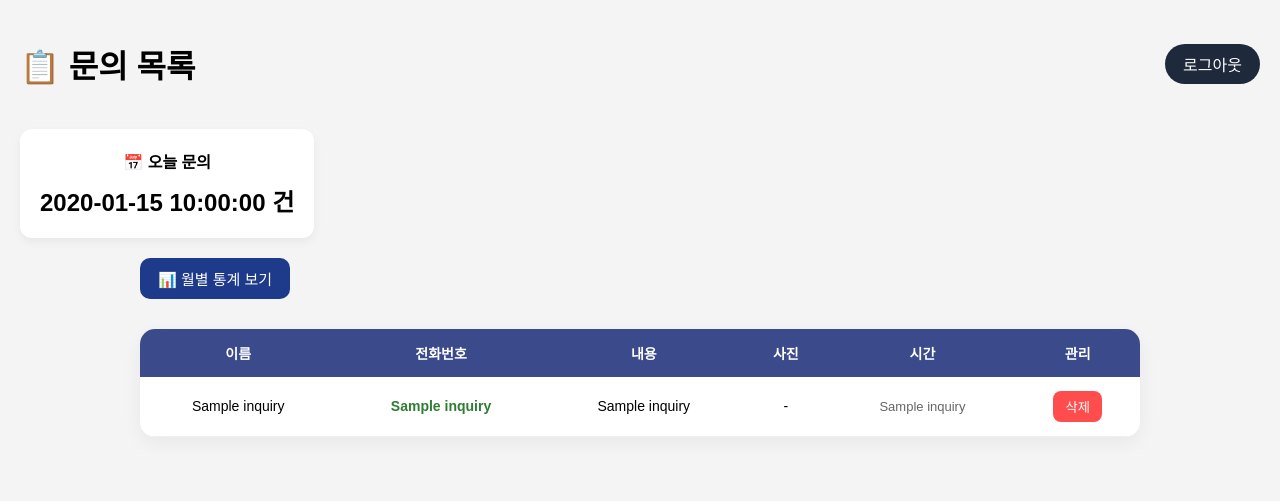
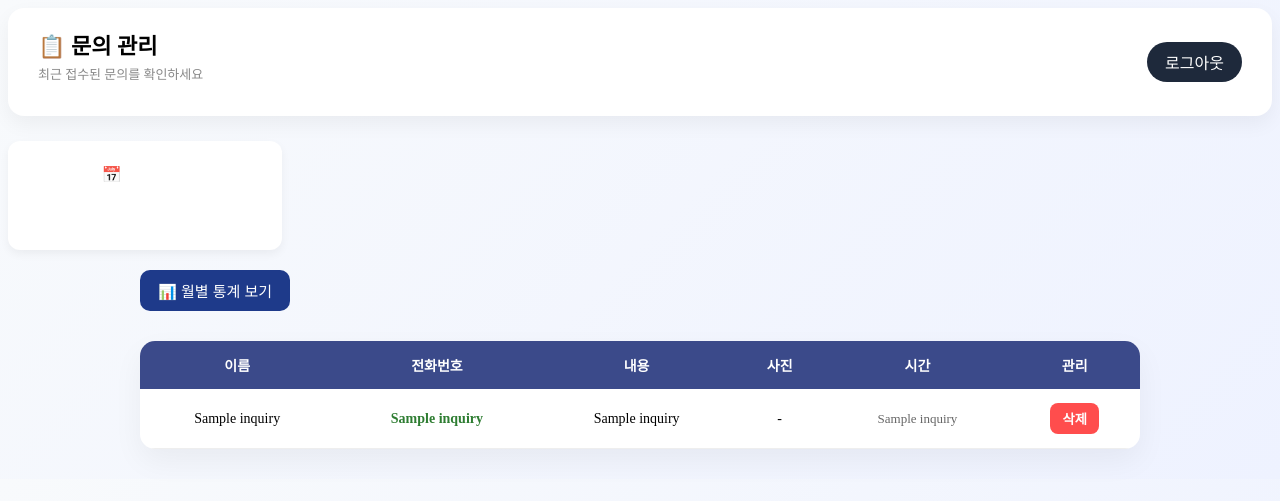
Before and after one commit to hhaening818/sash-company, a Flask app: template templates/admin.html in a window 1280 px wide. Shown: the top 501 px of the page. Run offline with Flask 3, Linux system fonts and the light colour scheme; the template is opened without the code that fills it: most values are stand-ins (such as "Sample title", 1, 10 or a date in 2020); some libraries are stand-ins or nearby versions.

Commit message:
가보자

```diff
--- a/templates/admin.html
+++ b/templates/admin.html
@@ -7,10 +7,77 @@
 
 <style>
 body {
-    font-family: Arial;
-    background:#f4f4f4;
-    padding:20px;
+     background:linear-gradient(135deg,#f8fafc,#eef2ff);
+}
+
+.admin-table {
+    border-radius:20px;
+    overflow:hidden;
+    box-shadow:0 12px 30px rgba(0,0,0,0.05);
+}
+
+.delete-btn {
+    background:#ef4444;
+    border:none;
+    padding:8px 16px;
+    border-radius:30px;
+    font-weight:600;
+    transition:0.2s;
+}
+
+.delete-btn:hover {
+    background:#dc2626;
+    transform:translateY(-2px);
+}
+
+.thumb {
+    width:70px;
+    height:70px;
+    object-fit:cover;
+    border-radius:14px;
+    transition:0.3s;
+}
+
+.thumb:hover {
+    transform:scale(1.1);
+    box-shadow:0 8px 18px rgba(0,0,0,0.15);
+}
+
+.card {
+    background:linear-gradient(135deg,#4f46e5,#6366f1);
+    color:white;
+    padding:25px;
+    border-radius:18px;
+    box-shadow:0 10px 25px rgba(79,70,229,0.25);
+}
+.card h3 {
+    font-size:14px;
+    opacity:0.9;
+}
+.card p {
+    font-size:30px;
+}
+
+.top-section {
+    display:flex;
+    justify-content:space-between;
+    align-items:center;
+    background:white;
+    padding:20px 30px;
+    border-radius:16px;
+    box-shadow:0 8px 20px rgba(0,0,0,0.05);
+    margin-bottom:25px;
+}
+
+.top-section h1 {
     margin:0;
+    font-size:22px;
+}
+
+.sub {
+    font-size:13px;
+    color:#888;
+    margin-top:4px;
 }
 
 .admin-table {
@@ -304,8 +371,11 @@ a.delete {
 
 <body>
 
-<div class="top-bar">
-    <h1>📋 문의 목록</h1>
+<div class="top-section">
+    <div>
+        <h1>📋 문의 관리</h1>
+        <p class="sub">최근 접수된 문의를 확인하세요</p>
+    </div>
     <a href="/logout" class="logout-btn">로그아웃</a>
 </div>
 
```
